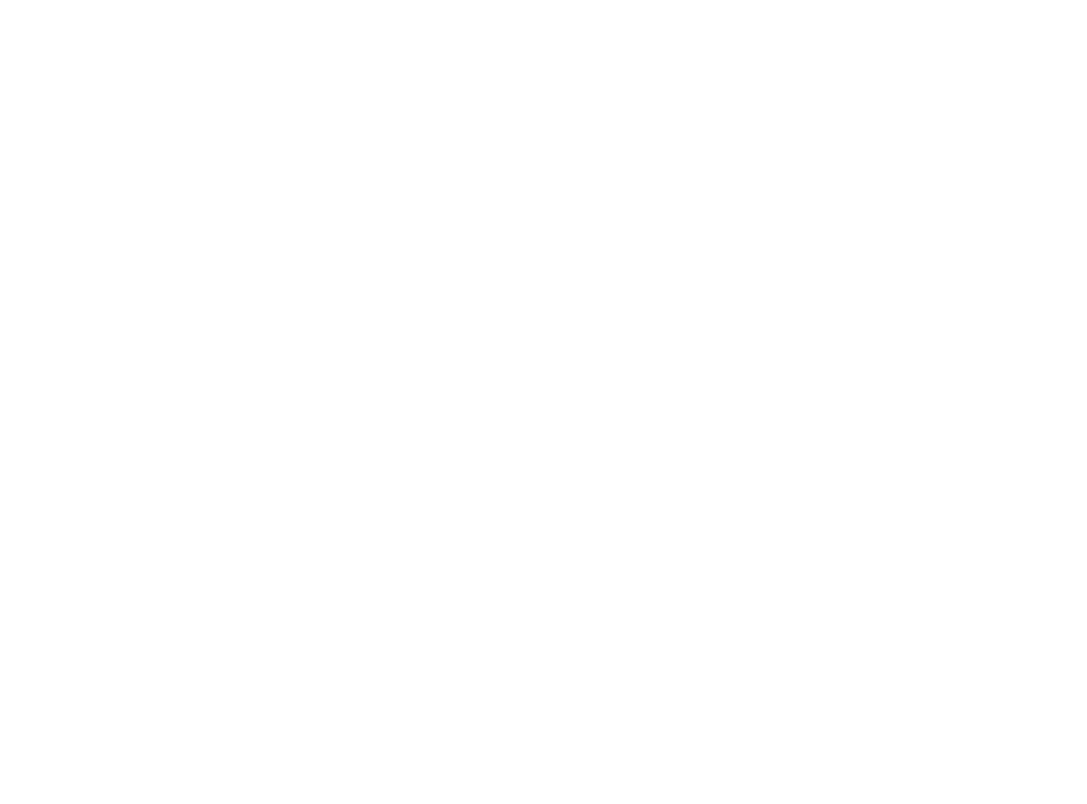
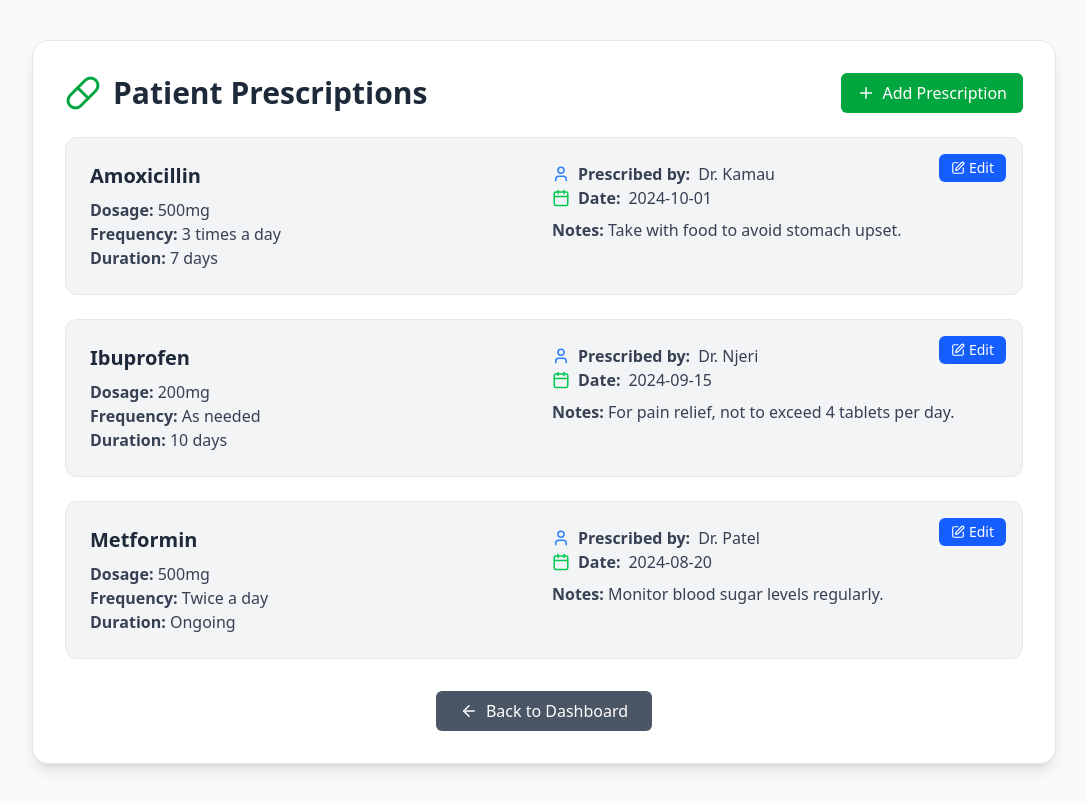
Before and after one commit to BrilliantKimari/Medi_chain-Frontend, a React (Vite) app in the folder medichain-frontend/: page /prescriptions in a window 1280 px wide. Before the commit this address had no page. Shown: the whole page, without its empty margins (96-1183 px from the left). Built offline with nearby package versions, Linux system fonts and the light colour scheme.

Commit message:
MC-20 prescription page

```diff
--- a/medichain-frontend/src/App.jsx
+++ b/medichain-frontend/src/App.jsx
@@ -10,6 +10,7 @@
 import PatientManagement from "./pages/PatientManagement";
 import PatientRecords from "./pages/ PatientRecords";
 import PatientDashboard from "./pages/PatientDashboard";
+import PrescriptionPage from "./pages/PrescriptionPage";
 
 export default function App() {
   return (
@@ -26,6 +27,7 @@
         <Route path="/patient-management" element={<PatientManagement />} />
         <Route path="/patient-records" element={<PatientRecords />} />
         <Route path="/patient-dashboard" element={<PatientDashboard />} />
+        <Route path="/prescriptions" element={<PrescriptionPage />} />
       </Routes>
     </Router>
   );
--- a/medichain-frontend/src/pages/PatientDashboard.jsx
+++ b/medichain-frontend/src/pages/PatientDashboard.jsx
@@ -1,5 +1,5 @@
 import { Link } from "react-router-dom";
-import { Stethoscope, FileText } from "lucide-react";
+import { Stethoscope, FileText, Pill } from "lucide-react";
 
 export default function PatientDashboard() {
   return (
@@ -29,7 +29,7 @@
           Welcome Back! Manage Your Health
         </h2>
 
-        <div className="grid gap-6 md:grid-cols-2 w-full max-w-3xl">
+        <div className="grid gap-6 md:grid-cols-3 w-full max-w-4xl">
           {/* Medical Records */}
           <Link
             to="/medical-records"
@@ -57,6 +57,20 @@
               Update and review operations, scans, and medical procedures.
             </p>
           </Link>
+
+          {/* Prescriptions */}
+          <Link
+            to="/prescriptions"
+            className="flex flex-col items-center bg-white p-8 rounded-2xl shadow-md hover:shadow-lg hover:scale-[1.02] transition-all border border-gray-200"
+          >
+            <Pill size={48} className="text-green-500 mb-3" />
+            <h3 className="text-xl font-semibold text-gray-800 mb-2">
+              Prescriptions
+            </h3>
+            <p className="text-gray-600 text-center">
+              View your current and past medication prescriptions.
+            </p>
+          </Link>
         </div>
       </div>
     </div>
--- /dev/null
+++ b/medichain-frontend/src/pages/PrescriptionPage.jsx
@@ -0,0 +1,108 @@
+import { Pill, Calendar, User, Plus, Edit, ArrowLeft } from "lucide-react";
+import { Link } from "react-router-dom";
+
+export default function PrescriptionPage() {
+  // Placeholder data (you’ll later replace this with API data)
+  const prescriptions = [
+    {
+      id: 1,
+      medication: "Amoxicillin",
+      dosage: "500mg",
+      frequency: "3 times a day",
+      duration: "7 days",
+      prescribedBy: "Dr. Kamau",
+      date: "2024-10-01",
+      notes: "Take with food to avoid stomach upset."
+    },
+    {
+      id: 2,
+      medication: "Ibuprofen",
+      dosage: "200mg",
+      frequency: "As needed",
+      duration: "10 days",
+      prescribedBy: "Dr. Njeri",
+      date: "2024-09-15",
+      notes: "For pain relief, not to exceed 4 tablets per day."
+    },
+    {
+      id: 3,
+      medication: "Metformin",
+      dosage: "500mg",
+      frequency: "Twice a day",
+      duration: "Ongoing",
+      prescribedBy: "Dr. Patel",
+      date: "2024-08-20",
+      notes: "Monitor blood sugar levels regularly."
+    }
+  ];
+
+  return (
+    <div className="min-h-screen bg-gray-50 py-10 px-6">
+      <div className="max-w-5xl mx-auto bg-white shadow-lg rounded-2xl p-8 border border-gray-200">
+        {/* Header */}
+        <div className="flex items-center justify-between mb-6">
+          <div className="flex items-center space-x-3">
+            <Pill className="text-green-600" size={36} />
+            <h1 className="text-3xl font-bold text-gray-800">Patient Prescriptions</h1>
+          </div>
+          <button
+            onClick={() => alert("Add Prescription functionality coming soon!")}
+            className="bg-green-600 text-white px-4 py-2 rounded-md hover:bg-green-700 flex items-center gap-2"
+          >
+            <Plus size={18} />
+            Add Prescription
+          </button>
+        </div>
+
+        {/* Prescriptions List */}
+        <div className="space-y-6">
+          {prescriptions.map((prescription) => (
+            <div key={prescription.id} className="bg-gray-100 p-6 rounded-xl border border-gray-200 relative">
+              <button
+                onClick={() => alert(`Edit prescription for ${prescription.medication} coming soon!`)}
+                className="absolute top-4 right-4 bg-blue-600 text-white px-3 py-1 rounded-md hover:bg-blue-700 flex items-center gap-1 text-sm"
+              >
+                <Edit size={14} />
+                Edit
+              </button>
+              <div className="grid md:grid-cols-2 gap-4">
+                <div>
+                  <h2 className="text-xl font-semibold text-gray-800 mb-2">{prescription.medication}</h2>
+                  <p className="text-gray-700"><strong>Dosage:</strong> {prescription.dosage}</p>
+                  <p className="text-gray-700"><strong>Frequency:</strong> {prescription.frequency}</p>
+                  <p className="text-gray-700"><strong>Duration:</strong> {prescription.duration}</p>
+                </div>
+                <div>
+                  <p className="text-gray-700 flex items-center gap-2">
+                    <User size={18} className="text-blue-500" />
+                    <strong>Prescribed by:</strong> {prescription.prescribedBy}
+                  </p>
+                  <p className="text-gray-700 flex items-center gap-2">
+                    <Calendar size={18} className="text-green-500" />
+                    <strong>Date:</strong> {prescription.date}
+                  </p>
+                  <p className="text-gray-700 mt-2"><strong>Notes:</strong> {prescription.notes}</p>
+                </div>
+              </div>
+            </div>
+          ))}
+        </div>
+
+        {prescriptions.length === 0 && (
+          <p className="text-gray-500 italic text-center">No prescriptions available.</p>
+        )}
+
+        {/* Back Button */}
+        <div className="text-center mt-8">
+          <Link
+            to="/patient-dashboard"
+            className="bg-gray-600 text-white px-6 py-2 rounded-md hover:bg-gray-700 inline-flex items-center gap-2"
+          >
+            <ArrowLeft size={18} />
+            Back to Dashboard
+          </Link>
+        </div>
+      </div>
+    </div>
+  );
+}
```
